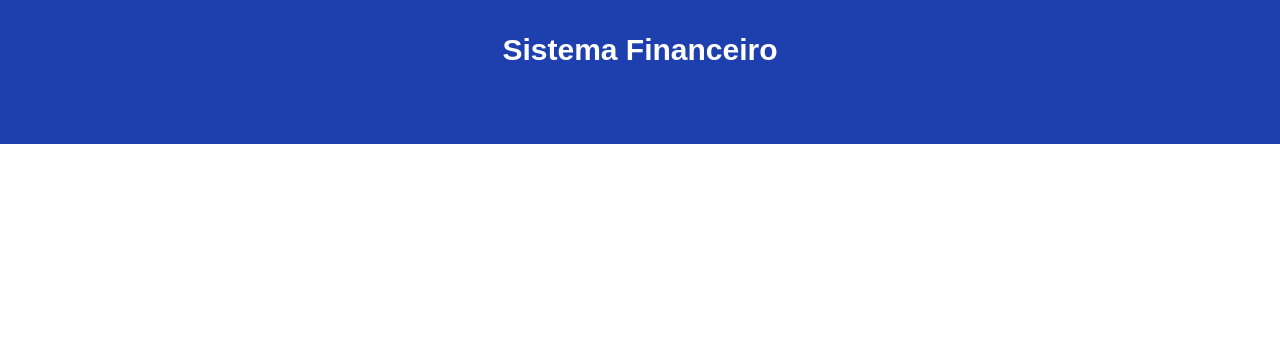
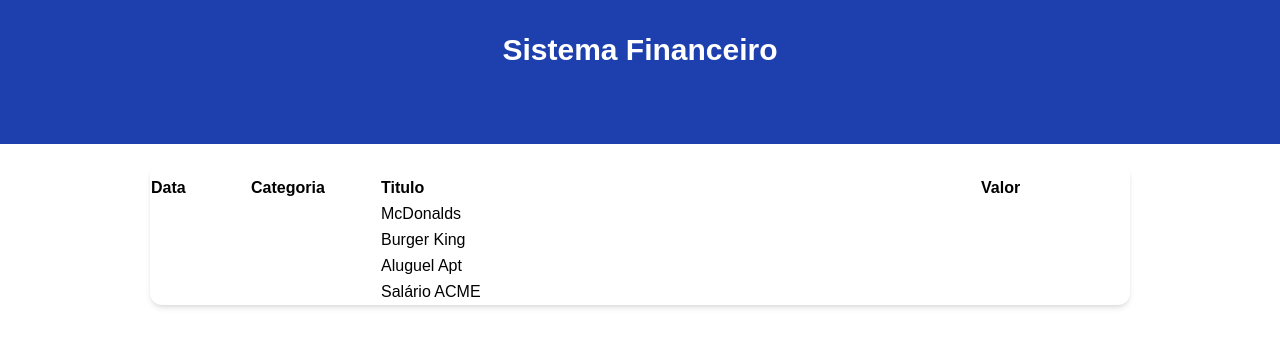
Before and after one commit to jooluisrm/expense-tracker, a Next.js app: page / in a window 1280 px wide. Shown: the top 346 px of the page. Built offline with nearby package versions, Linux system fonts and the light colour scheme.

Commit message:
inicio da TableArea

```diff
--- a/src/app/globals.css
+++ b/src/app/globals.css
@@ -2,21 +2,7 @@
 @tailwind components;
 @tailwind utilities;
 
-:root {
-  --background: #ffffff;
-  --foreground: #171717;
-}
-
-@media (prefers-color-scheme: dark) {
-  :root {
-    --background: #0a0a0a;
-    --foreground: #ededed;
-  }
-}
-
 body {
-  color: var(--foreground);
-  background: var(--background);
   font-family: Arial, Helvetica, sans-serif;
 }
 
--- a/src/app/page.tsx
+++ b/src/app/page.tsx
@@ -1,5 +1,6 @@
 "use client"
 
+import { TableArea } from "@/components/TableArea";
 import { items } from "@/data/items";
 import { filterListByMonth, getCurrentMonth } from "@/helpers/dateFilter";
 import { Item } from "@/types/Item";
@@ -26,7 +27,7 @@ const App = () => {
 
                 {/* Area de inserção */}
 
-                {/* tabela de itens */}
+                <TableArea list={filteredList}/>
             </div>
         </div>
     );
--- /dev/null
+++ b/src/components/TableArea/index.tsx
@@ -0,0 +1,30 @@
+import { Item } from "@/types/Item";
+
+type Props = {
+    list: Item[]
+}
+
+export const TableArea = ({ list }: Props) => {
+    return (
+        <table className="w-full bg-white shadow-md rounded-xl p-5 mt-5">
+            <thead>
+                <tr>
+                    <th className="pt-3 text-left w-[100px]">Data</th>
+                    <th className="pt-3 text-left w-[130px]">Categoria</th>
+                    <th className="pt-3 text-left w-auto">Titulo</th>
+                    <th className="pt-3 text-left w-[150px]">Valor</th>
+                </tr>
+            </thead>
+            <tbody>
+                {list.map((item, index) => (
+                    <tr key={index}>
+                        <td></td>
+                        <td></td>
+                        <td>{item.title}</td>
+                        <td></td>
+                    </tr>
+                )) }
+            </tbody>
+        </table>
+    );
+}
--- a/src/data/items.ts
+++ b/src/data/items.ts
@@ -1,8 +1,8 @@
 import { Item } from "@/types/Item";
 
 export const items: Item[] = [
-    { date: new Date(2024, 9, 15), category: 'food', title: 'McDonalds', value: 32.12 },
-    { date: new Date(2024, 9, 15), category: 'food', title: 'Burger King', value: 28.50 },
-    { date: new Date(2024, 9, 15), category: 'rent', title: 'Aluguel Apt', value: 2000 },
-    { date: new Date(2024, 9, 15), category: 'salary', title: 'Salário ACME', value: 4200 }
+    { date: new Date(2024, 10, 16), category: 'food', title: 'McDonalds', value: 32.12 },
+    { date: new Date(2024, 10, 16), category: 'food', title: 'Burger King', value: 28.50 },
+    { date: new Date(2024, 10, 16), category: 'rent', title: 'Aluguel Apt', value: 2000 },
+    { date: new Date(2024, 10, 16), category: 'salary', title: 'Salário ACME', value: 4200 }
 ];
```
